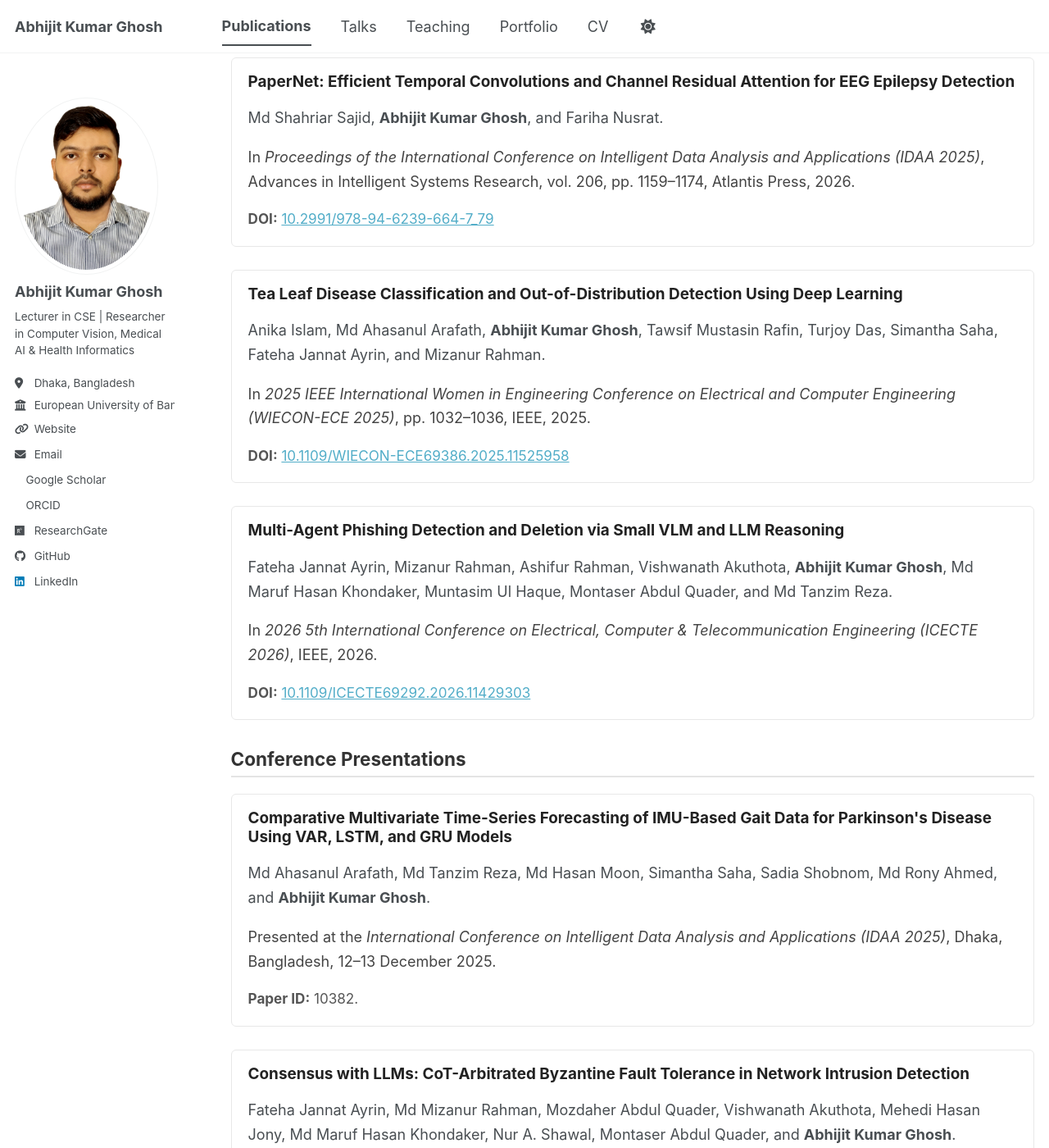
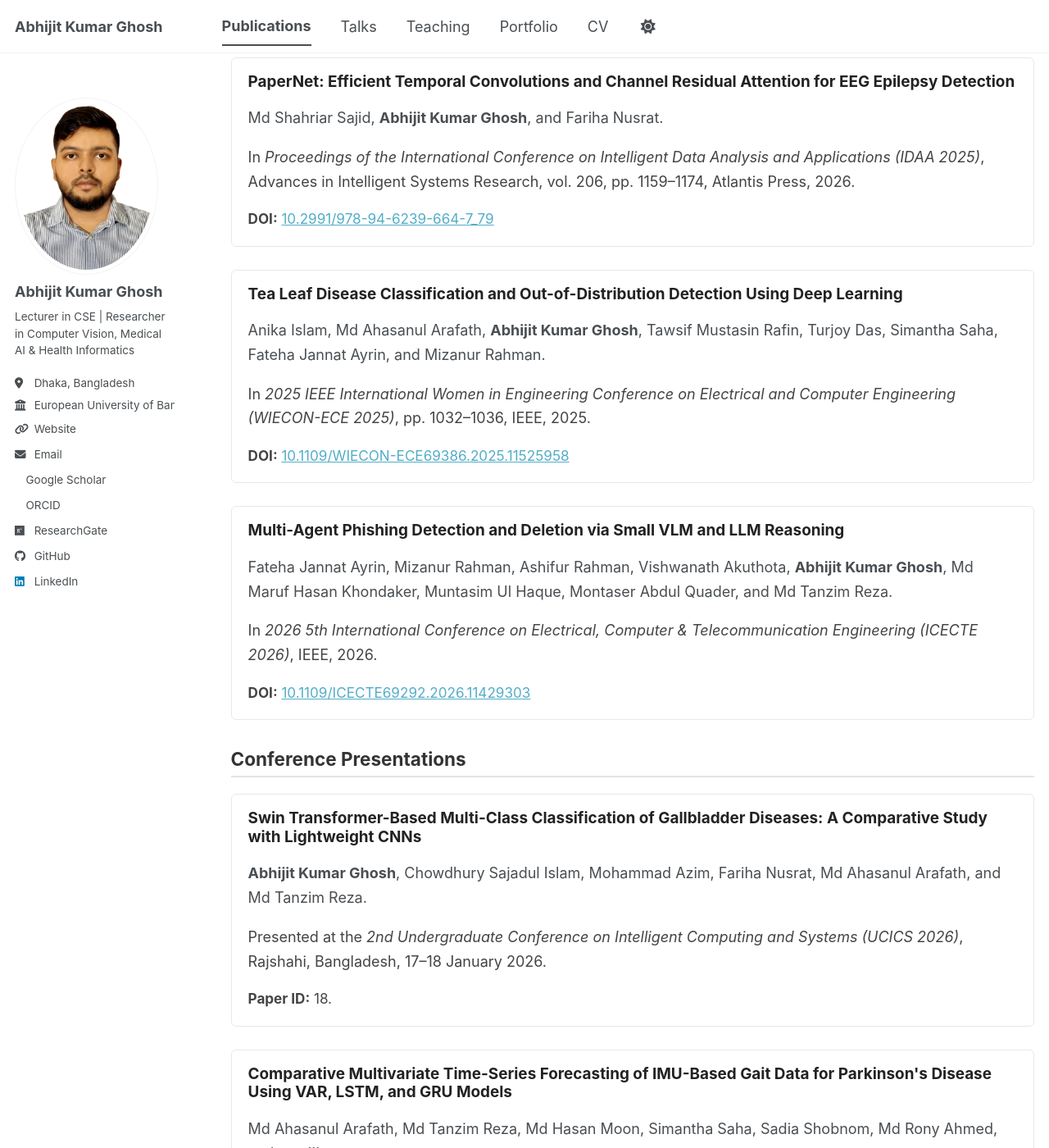
Before and after one commit to abhijitkghosh/abhijitkghosh.github.io, a Jekyll site: the page built from _pages/publications.html, in a window 1280 px wide and 1400 px high, scrolled down 926 px. Shown: the whole window at 82% size. Built offline with Jekyll 4.4.1, drawn with Linux system fonts in a browser that asks for light colours; a style sheet for code colours, icons or effects is not loaded; some of the changed text lies outside the part shown.

Commit message:
Fix dark mode on custom pages; order presentations by author position
Move Publications, Talks, Teaching and Portfolio page colors to CSS
variables that follow the site theme toggle, so text stays readable in dark
mode. List conference presentations first-author first, matching the
other publication sections, and note the ordering rule in the page.

Co-Authored-By: Claude Sonnet 5.5 <noreply@anthropic.com>
Claude-Session: https://claude.ai/code/session_01L8AvHs2o14hNum9SnALKqW

```diff
--- a/_pages/publications.html
+++ b/_pages/publications.html
@@ -14,8 +14,8 @@ author_profile: true
   .pub-intro {
     margin-bottom: 22px;
     padding: 18px 20px;
-    background: #f7f9fb;
-    border-left: 5px solid #2f7f95;
+    background: var(--cp-soft-bg);
+    border-left: 5px solid var(--cp-accent);
     border-radius: 4px;
   }
 
@@ -27,8 +27,8 @@ author_profile: true
     display: inline-block;
     margin: 5px 8px 5px 0;
     padding: 8px 14px;
-    background-color: #2f7f95;
-    color: #ffffff !important;
+    background-color: var(--cp-accent);
+    color: var(--cp-on-accent) !important;
     text-decoration: none;
     border-radius: 4px;
     font-weight: 600;
@@ -36,7 +36,7 @@ author_profile: true
   }
 
   .profile-buttons a:hover {
-    background-color: #245f70;
+    background-color: var(--cp-accent-dark);
     text-decoration: none;
   }
 
@@ -44,23 +44,23 @@ author_profile: true
     margin-top: 34px;
     margin-bottom: 20px;
     padding-bottom: 7px;
-    border-bottom: 2px solid #e4e4e4;
-    color: #333333;
+    border-bottom: 2px solid var(--cp-rule);
+    color: var(--cp-text-2);
   }
 
   .publication-item {
     margin-bottom: 28px;
     padding: 18px 20px;
-    border: 1px solid #e8e8e8;
+    border: 1px solid var(--cp-border);
     border-radius: 6px;
-    background: #ffffff;
+    background: var(--cp-card-bg);
   }
 
   .publication-item h3 {
     margin-top: 0;
     margin-bottom: 10px;
     font-size: 1.05em;
-    color: #222222;
+    color: var(--cp-text);
   }
 
   .authors {
@@ -69,19 +69,19 @@ author_profile: true
 
   .venue {
     margin-bottom: 8px;
-    color: #444444;
+    color: var(--cp-text-muted);
   }
 
   .pub-meta {
     margin-bottom: 0;
     font-size: 0.95em;
-    color: #555555;
+    color: var(--cp-text-muted);
   }
 
   .tag {
     display: inline-block;
-    background-color: #f2f5f7;
-    border: 1px solid #d9e2e7;
+    background-color: var(--cp-chip-bg);
+    border: 1px solid var(--cp-chip-border);
     padding: 4px 9px;
     margin: 4px 5px 4px 0;
     border-radius: 4px;
@@ -90,6 +90,8 @@ author_profile: true
 </style>
 
 <div class="pub-page">
+  <!-- ORDER RULE: within each section, list papers by your author position (first author first), then by conference/journal standing. Add new papers following this rule. -->
+
 
   <div class="pub-intro">
     <p>
@@ -145,6 +147,13 @@ author_profile: true
   <h2 class="pub-section">Conference Presentations</h2>
 
   <div class="publication-item">
+    <h3>Swin Transformer-Based Multi-Class Classification of Gallbladder Diseases: A Comparative Study with Lightweight CNNs</h3>
+    <p class="authors"><strong>Abhijit Kumar Ghosh</strong>, Chowdhury Sajadul Islam, Mohammad Azim, Fariha Nusrat, Md Ahasanul Arafath, and Md Tanzim Reza.</p>
+    <p class="venue">Presented at the <em>2nd Undergraduate Conference on Intelligent Computing and Systems (UCICS 2026)</em>, Rajshahi, Bangladesh, 17&ndash;18 January 2026.</p>
+    <p class="pub-meta"><strong>Paper ID:</strong> 18.</p>
+  </div>
+
+  <div class="publication-item">
     <h3>Comparative Multivariate Time-Series Forecasting of IMU-Based Gait Data for Parkinson's Disease Using VAR, LSTM, and GRU Models</h3>
     <p class="authors">Md Ahasanul Arafath, Md Tanzim Reza, Md Hasan Moon, Simantha Saha, Sadia Shobnom, Md Rony Ahmed, and <strong>Abhijit Kumar Ghosh</strong>.</p>
     <p class="venue">Presented at the <em>International Conference on Intelligent Data Analysis and Applications (IDAA 2025)</em>, Dhaka, Bangladesh, 12&ndash;13 December 2025.</p>
@@ -156,13 +165,6 @@ author_profile: true
     <p class="authors">Fateha Jannat Ayrin, Md Mizanur Rahman, Mozdaher Abdul Quader, Vishwanath Akuthota, Mehedi Hasan Jony, Md Maruf Hasan Khondaker, Nur A. Shawal, Montaser Abdul Quader, and <strong>Abhijit Kumar Ghosh</strong>.</p>
     <p class="venue">Presented at the <em>International Conference on Intelligent Data Analysis and Applications (IDAA 2025)</em>, Dhaka, Bangladesh, 12&ndash;13 December 2025.</p>
     <p class="pub-meta"><strong>Paper ID:</strong> 10791.</p>
-  </div>
-
-  <div class="publication-item">
-    <h3>Swin Transformer-Based Multi-Class Classification of Gallbladder Diseases: A Comparative Study with Lightweight CNNs</h3>
-    <p class="authors"><strong>Abhijit Kumar Ghosh</strong>, Chowdhury Sajadul Islam, Mohammad Azim, Fariha Nusrat, Md Ahasanul Arafath, and Md Tanzim Reza.</p>
-    <p class="venue">Presented at the <em>2nd Undergraduate Conference on Intelligent Computing and Systems (UCICS 2026)</em>, Rajshahi, Bangladesh, 17&ndash;18 January 2026.</p>
-    <p class="pub-meta"><strong>Paper ID:</strong> 18.</p>
   </div>
 
   <h2 class="pub-section">Accepted and Submitted Conference Papers</h2>
--- /dev/null
+++ b/_sass/layout/_custom_pages.scss
@@ -0,0 +1,34 @@
+/* ==========================================================================
+   COLORS FOR THE CUSTOM PAGES (Publications, Talks, Teaching, Portfolio)
+   Light values are the default; the dark values follow the site theme toggle.
+   ========================================================================== */
+
+:root {
+  --cp-text:        #222222;
+  --cp-text-2:      #333333;
+  --cp-text-muted:  #444444;
+  --cp-card-bg:     #ffffff;
+  --cp-soft-bg:     #f7f9fb;
+  --cp-chip-bg:     #f2f5f7;
+  --cp-border:      #e8e8e8;
+  --cp-rule:        #e4e4e4;
+  --cp-chip-border: #d9e2e7;
+  --cp-accent:      #2f7f95;
+  --cp-accent-dark: #245f70;
+  --cp-on-accent:   #ffffff;
+}
+
+html[data-theme="dark"] {
+  --cp-text:        #ffffff;
+  --cp-text-2:      #f3f3f3;
+  --cp-text-muted:  #dcdcdc;
+  --cp-card-bg:     #3b3b3b;
+  --cp-soft-bg:     #34444a;
+  --cp-chip-bg:     #4f5558;
+  --cp-border:      #5e5e5e;
+  --cp-rule:        #6a6a6a;
+  --cp-chip-border: #6e7a80;
+  --cp-accent:      #2f8fa8;
+  --cp-accent-dark: #3aa3be;
+  --cp-on-accent:   #ffffff;
+}
--- a/assets/css/main.scss
+++ b/assets/css/main.scss
@@ -35,5 +35,6 @@
     "layout/page",
     "layout/archive",
     "layout/sidebar",
-    "layout/json_cv"
+    "layout/json_cv",
+    "layout/custom_pages"
 ;
```
Also changed, not shown: _pages/cv.md (+6 -6 lines), _pages/portfolio.html (+25 -25 lines), _pages/talks.html (+13 -13 lines), _pages/teaching.html (+13 -13 lines).
